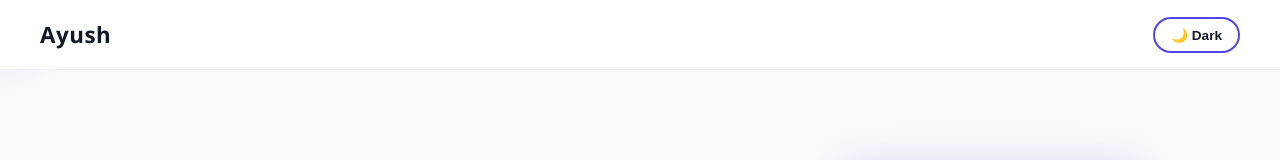
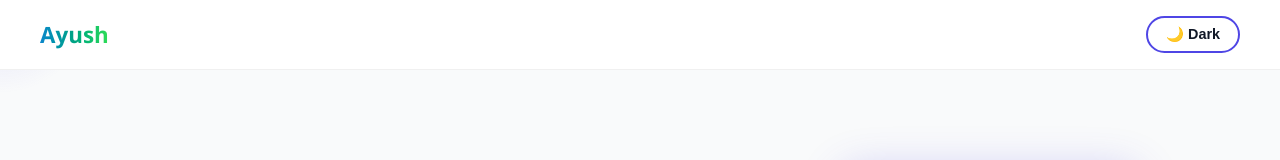
Before and after one commit to melophil/Portfolio, a React (Vite) app: page / in a window 1280 px wide. Shown: the top 160 px of the page. Built offline with nearby package versions, Linux system fonts and the light colour scheme.

Commit message:
Update Navbar for Dark mode and hero component

```diff
--- a/src/components/Navbar.jsx
+++ b/src/components/Navbar.jsx
@@ -1,5 +1,5 @@
 import { motion, useScroll, useMotionValueEvent } from "framer-motion";
-import { useState } from "react";
+import { useEffect, useState } from "react";
 import "../styles/Navbar.css";
 
 export default function Navbar({ dark, setDark }) {
@@ -10,19 +10,47 @@ export default function Navbar({ dark, setDark }) {
     setScrolled(latest > 20);
   });
 
+  /* ---------------- DARK MODE PERSISTENCE ---------------- */
+  useEffect(() => {
+    const savedTheme = localStorage.getItem("theme");
+    if (savedTheme) setDark(savedTheme === "dark");
+  }, [setDark]);
+
+  useEffect(() => {
+    document.documentElement.classList.toggle("dark", dark);
+    localStorage.setItem("theme", dark ? "dark" : "light");
+  }, [dark]);
+
   return (
-    <nav className={`nav ${scrolled ? "nav-scrolled" : ""}`}>
-      <motion.h2 whileHover={{ scale: 1.05 }}>
+    <motion.nav
+      className={`nav ${scrolled ? "nav-scrolled" : ""}`}
+      initial={{ y: -70, opacity: 0 }}
+      animate={{ y: 0, opacity: 1 }}
+      transition={{ duration: 0.6, ease: "easeOut" }}
+    >
+      <motion.h2
+        whileHover={{ scale: 1.08 }}
+        className="nav-logo gradient-text"
+      >
         Ayush
       </motion.h2>
 
       <motion.button
         onClick={() => setDark(!dark)}
         whileTap={{ scale: 0.9 }}
-        className="theme-toggle"
+        whileHover={{ scale: 1.08 }}
+        className={`theme-toggle ${dark ? "dark-active" : ""}`}
       >
-        {dark ? "☀️ Light" : "🌙 Dark"}
+        <motion.span
+          key={dark ? "sun" : "moon"}
+          initial={{ rotate: 180, opacity: 0 }}
+          animate={{ rotate: 0, opacity: 1 }}
+          exit={{ rotate: -180, opacity: 0 }}
+          transition={{ duration: 0.5 }}
+        >
+          {dark ? "☀️ Light" : "🌙 Dark"}
+        </motion.span>
       </motion.button>
-    </nav>
+    </motion.nav>
   );
 }
--- a/src/styles/Hero.css
+++ b/src/styles/Hero.css
@@ -177,7 +177,7 @@
 
 .gradient-text {
   background: linear-gradient(90deg, #8b5cf6, #3b82f6, #22d3ee);
-  -webkit-background-clip: text;
+  background-clip: text;
   -webkit-text-fill-color: transparent;
   animation: hueShift 8s infinite linear;
 }
--- a/src/styles/Navbar.css
+++ b/src/styles/Navbar.css
@@ -1,5 +1,22 @@
 /* =========================
-   NAVBAR
+   THEME VARIABLES
+========================= */
+:root {
+  --nav-bg: rgba(255, 255, 255, 0.45);
+  --primary: #6366f1;
+  --text: #111;
+  --nav-scrolled-bg: rgba(255, 255, 255, 0.85);
+}
+
+.dark {
+  --nav-bg: rgba(17, 24, 39, 0.6);
+  --nav-scrolled-bg: rgba(17, 24, 39, 0.9);
+  --primary: #8b5cf6;
+  --text: #f9fafb;
+}
+
+/* =========================
+   NAVBAR WRAPPER
 ========================= */
 
 .nav {
@@ -14,53 +31,75 @@
   justify-content: space-between;
 
   background: var(--nav-bg);
-  backdrop-filter: blur(12px);
-  -webkit-backdrop-filter: blur(12px);
+  backdrop-filter: blur(16px);
+  -webkit-backdrop-filter: blur(16px);
+  border-bottom: 1px solid rgba(0, 0, 0, 0.06);
 
-  border-bottom: 1px solid rgba(0, 0, 0, 0.06);
-  transition: background 0.4s ease, border 0.4s ease;
+  transition: background 0.4s ease, border 0.4s ease, box-shadow 0.4s ease;
 }
 
-/* Logo / Name */
+/* Scroll morph effect */
+.nav-scrolled {
+  background: var(--nav-scrolled-bg);
+  box-shadow: 0 10px 30px rgba(0, 0, 0, 0.08);
+}
+
+/* Logo / Title */
 .nav h2 {
   font-size: 1.4rem;
   font-weight: 700;
-  letter-spacing: 0.5px;
   cursor: pointer;
 }
 
-/* Dark mode border */
-.dark .nav {
-  border-bottom: 1px solid rgba(255, 255, 255, 0.08);
-}
-
 /* =========================
-   THEME TOGGLE
+   THEME TOGGLE BUTTON
 ========================= */
 
 .theme-toggle {
   background: transparent;
   border: 2px solid var(--primary);
   color: var(--text);
-  padding: 8px 16px;
+  padding: 8px 18px;
   border-radius: 999px;
   cursor: pointer;
-  font-size: 0.85rem;
+  font-size: 0.9rem;
   font-weight: 600;
   display: flex;
   align-items: center;
   gap: 6px;
+  position: relative;
+  transition: all 0.3s ease;
+  overflow: hidden;
+}
+
+/* Gradient glow hover */
+.theme-toggle:hover {
+  background: var(--primary);
+  color: #fff;
+  box-shadow: 0 0 20px var(--primary);
+}
+
+/* When dark mode active */
+.theme-toggle.dark-active {
+  background: linear-gradient(90deg, #6d28d9, #4f46e5);
+  color: #fff;
+  border: 2px solid transparent;
+  box-shadow: 0 0 20px rgba(139, 92, 246, 0.4);
+}
+
+/* =========================
+   GRADIENT LOGO TEXT
+========================= */
+.gradient-text {
+  background: linear-gradient(90deg, #8b5cf6, #3b82f6, #22d3ee);
+  background-clip: text;
+  -webkit-text-fill-color: transparent;
   transition: all 0.3s ease;
 }
 
-/* Hover effect */
-.theme-toggle:hover {
-  background: var(--primary);
-  color: #fff;
-  box-shadow: 0 0 20px rgba(79, 70, 229, 0.5);
-}
-
-/* Mobile spacing */
+/* =========================
+   MOBILE
+========================= */
 @media (max-width: 768px) {
   .nav {
     padding: 0 20px;
```
